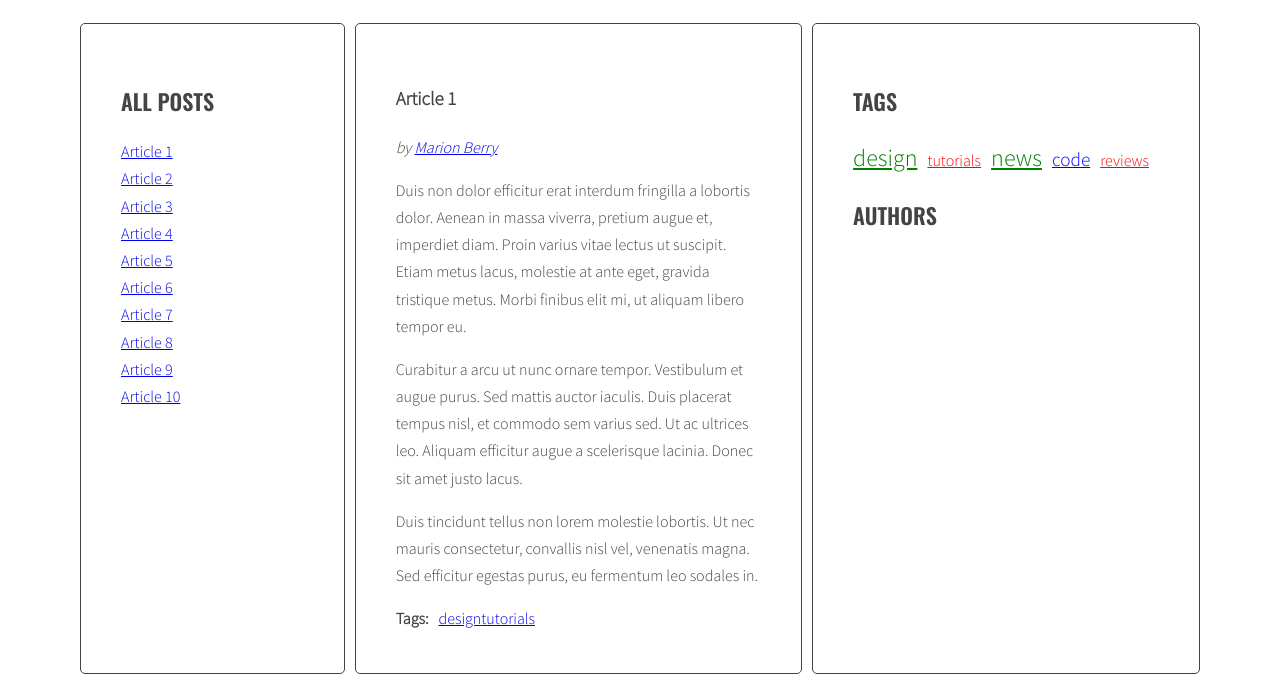
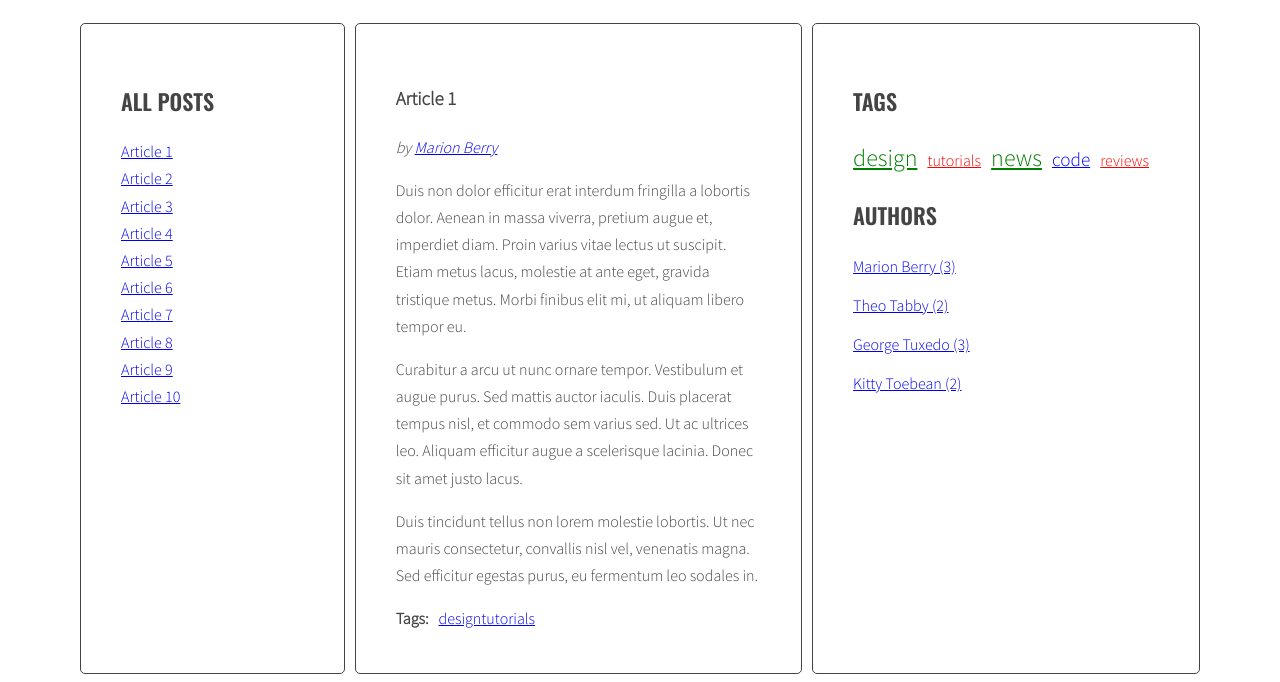
Before and after one commit to Natalialas/javascript-blog, a website: page index.html in a window 1280 px wide. Shown: the part 220-902 px from the top of the page. Drawn offline with nearby package versions, Linux system fonts and the light colour scheme.

Commit message:
Generate list of authors

```diff
--- a/index.html
+++ b/index.html
@@ -173,6 +173,8 @@
                     <ul class="list tags">
                     </ul>
                     <h2 class="section-title">Authors</h2>
+                    <ul class="list authors">
+                  </ul>
                 </aside>
             </main>
         </div>
--- a/js/script.js
+++ b/js/script.js
@@ -40,6 +40,7 @@ const optArticleAuthorSelector = '.post-author';
 const optTagsListSelector = '.tags.list';
 const optCloudClassCount = 5;
 const optCloudClassPrefix = 'tag-size-';
+const optAuthorsListSelector = '.authors.list';
 
 function generateTitleLinks(customSelector = ''){
   /* remove contents of titleList */
@@ -206,13 +207,27 @@ function addClickListenersToTags(){
 addClickListenersToTags();
 
 function generateAuthors(){
+  let allAuthors = {};
   const articles = document.querySelectorAll(optArticleSelector);
   for (let article of articles) {
     const authorWrapper = article.querySelector(optArticleAuthorSelector);
     const author = article.getAttribute('data-author');
     console.log(author);
     authorWrapper.innerHTML = 'by <a href="#author-' + author + '">' + author + '</a>';
+    if(!allAuthors[author]) {
+      allAuthors[author]= 1;
+    } else {
+      allAuthors[author]++;
+    }
   }
+  const authorList = document.querySelector(optAuthorsListSelector);
+  let allAuthorsHTML = '';
+  for(let author in allAuthors){
+    const authorLinkHTML = '<li><a href="#author-' + author + '">' + author + ' (' + allAuthors[author] + ')</a></li>';
+    console.log('authorLinkHTML:', authorLinkHTML);
+    allAuthorsHTML += authorLinkHTML;
+  }
+  authorList.innerHTML = allAuthorsHTML;
 }
 
 generateAuthors();
```
